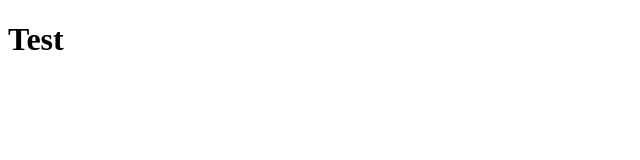
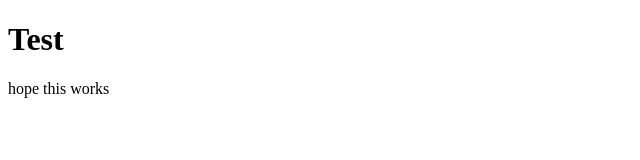
Before and after one commit to BtheBelgian/dist, a plain HTML site: page index.html in a window 1280 px wide. Shown: the whole page, without its empty margins (0-640 px from the left). Drawn offline with Linux system fonts and the light colour scheme.

Commit message:
hope this works

```diff
--- a/index.html
+++ b/index.html
@@ -7,5 +7,6 @@
 </head>
 <body>
     <h1>Test</h1>
+    <p>hope this works</p>
 </body>
 </html>
```
